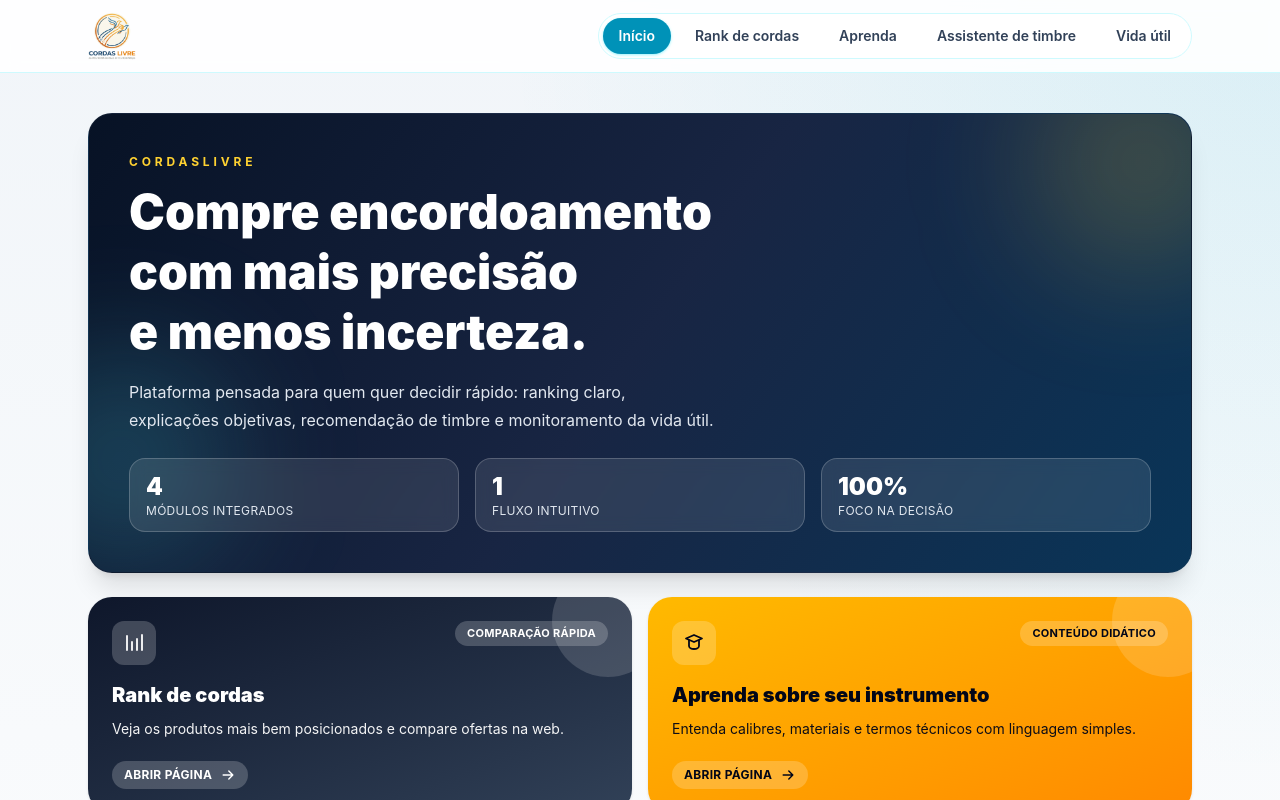
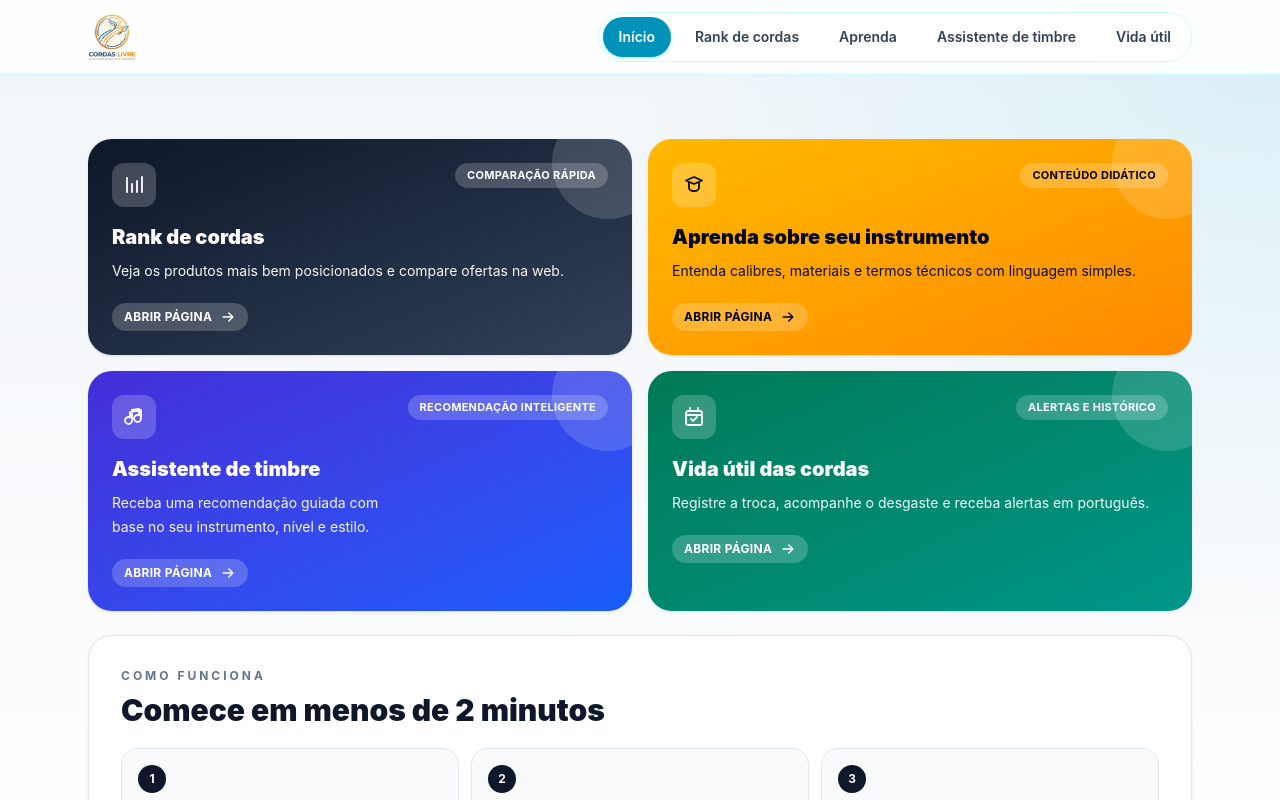
Before and after one commit to LucasEduardo2002/CordasLivre-front-end, a React (Vite) app: page / in a window 1280 px wide. Shown: the top 800 px of the page. Built offline with nearby package versions, Linux system fonts and the light colour scheme.

Commit message:
feat: implementa menu responsivo na navegação principal e remove seção desnecessária da HomePage

```diff
--- a/src/components/MainNav.tsx
+++ b/src/components/MainNav.tsx
@@ -1,28 +1,73 @@
+import { useState } from 'react';
 import { NavLink } from 'react-router-dom';
 
-const navBase = 'whitespace-nowrap rounded-full px-3 py-2 text-xs font-semibold transition sm:px-4 sm:text-sm';
+const navBase = 'rounded-full px-4 py-2.5 text-sm font-semibold transition';
 
 const navItem = ({ isActive }: { isActive: boolean }) =>
   `${navBase} ${isActive ? 'bg-cyan-600 text-white shadow-sm shadow-cyan-200' : 'text-slate-700 hover:bg-cyan-50 hover:text-cyan-900'}`;
 
+type NavLinkItem = {
+  to: string;
+  label: string;
+  end?: boolean;
+};
+
+const navLinks: NavLinkItem[] = [
+  { to: '/', label: 'Início', end: true },
+  { to: '/rank', label: 'Rank de cordas' },
+  { to: '/aprenda', label: 'Aprenda' },
+  { to: '/assistente-de-timbre', label: 'Assistente de timbre' },
+  { to: '/vida-util', label: 'Vida útil' },
+];
+
 export function MainNav() {
+  const [isMobileMenuOpen, setIsMobileMenuOpen] = useState(false);
+
   return (
-    <nav className="flex w-full items-center gap-2 overflow-x-auto rounded-full border border-cyan-100 bg-white/90 p-1 backdrop-blur sm:w-auto sm:flex-wrap sm:overflow-visible">
-      <NavLink to="/" end className={navItem}>
-        Início
-      </NavLink>
-      <NavLink to="/rank" className={navItem}>
-        Rank de cordas
-      </NavLink>
-      <NavLink to="/aprenda" className={navItem}>
-        Aprenda
-      </NavLink>
-      <NavLink to="/assistente-de-timbre" className={navItem}>
-        Assistente de timbre
-      </NavLink>
-      <NavLink to="/vida-util" className={navItem}>
-        Vida útil
-      </NavLink>
-    </nav>
+    <div className="relative w-full sm:w-auto">
+      <button
+        type="button"
+        onClick={() => setIsMobileMenuOpen((current) => !current)}
+        className="flex w-full items-center justify-between rounded-2xl border border-cyan-100 bg-white/95 px-4 py-3 text-left text-sm font-semibold text-slate-800 shadow-sm backdrop-blur sm:hidden"
+        aria-expanded={isMobileMenuOpen}
+        aria-controls="main-nav-mobile-panel"
+      >
+        <span>Menu</span>
+        <span className="text-lg leading-none text-cyan-700">{isMobileMenuOpen ? '−' : '+'}</span>
+      </button>
+
+      <nav className="hidden flex-wrap items-center gap-2 rounded-full border border-cyan-100 bg-white/90 p-1 backdrop-blur sm:flex">
+        {navLinks.map((item) => (
+          <NavLink key={item.to} to={item.to} end={item.end} className={navItem}>
+            {item.label}
+          </NavLink>
+        ))}
+      </nav>
+
+      {isMobileMenuOpen && (
+        <div
+          id="main-nav-mobile-panel"
+          className="absolute right-0 top-full z-30 mt-3 w-[min(92vw,24rem)] rounded-3xl border border-cyan-100 bg-white p-3 shadow-2xl shadow-slate-200 sm:hidden"
+        >
+          <div className="grid gap-2">
+            {navLinks.map((item) => (
+              <NavLink
+                key={item.to}
+                to={item.to}
+                end={item.end}
+                onClick={() => setIsMobileMenuOpen(false)}
+                className={({ isActive }) =>
+                  `${navBase} block w-full text-center ${
+                    isActive ? 'bg-cyan-600 text-white shadow-sm shadow-cyan-200' : 'bg-cyan-50 text-slate-800 hover:bg-cyan-100 hover:text-cyan-900'
+                  }`
+                }
+              >
+                {item.label}
+              </NavLink>
+            ))}
+          </div>
+        </div>
+      )}
+    </div>
   );
 }
--- a/src/pages/HomePage.tsx
+++ b/src/pages/HomePage.tsx
@@ -90,33 +90,6 @@ const quickFlow = [
 export function HomePage() {
   return (
     <main className="mx-auto w-full max-w-6xl px-4 py-6 md:px-6 md:py-10">
-      <section className="cl-fade-up relative overflow-hidden rounded-3xl border border-slate-700/20 bg-[linear-gradient(125deg,_rgba(7,18,37,1),_rgba(24,37,67,1),_rgba(9,53,88,1))] p-5 text-white shadow-xl sm:p-6 md:p-10">
-        <div className="pointer-events-none absolute -right-16 -top-16 h-56 w-56 rounded-full bg-amber-300/20 blur-3xl" />
-        <div className="pointer-events-none absolute -left-20 bottom-0 h-56 w-56 rounded-full bg-cyan-300/20 blur-3xl" />
-
-        <p className="relative z-10 text-xs font-bold uppercase tracking-[0.32em] text-amber-300">CordasLivre</p>
-        <h1 className="cl-text-balance relative z-10 mt-3 max-w-3xl text-3xl font-black leading-tight sm:text-4xl md:text-5xl">
-          Compre encordoamento com mais precisão e menos incerteza.
-        </h1>
-        <p className="cl-text-balance relative z-10 mt-4 max-w-2xl text-sm leading-6 text-slate-200 sm:text-[15px] md:text-base md:leading-7">
-          Plataforma pensada para quem quer decidir rápido: ranking claro, explicações objetivas, recomendação de timbre e monitoramento da vida útil.
-        </p>
-
-        <div className="relative z-10 mt-6 grid gap-3 sm:grid-cols-3 md:gap-4">
-          <div className="rounded-2xl border border-white/20 bg-white/10 px-4 py-3 backdrop-blur">
-            <p className="text-2xl font-black text-white">4</p>
-            <p className="text-xs uppercase tracking-wide text-slate-200">módulos integrados</p>
-          </div>
-          <div className="rounded-2xl border border-white/20 bg-white/10 px-4 py-3 backdrop-blur">
-            <p className="text-2xl font-black text-white">1</p>
-            <p className="text-xs uppercase tracking-wide text-slate-200">fluxo intuitivo</p>
-          </div>
-          <div className="rounded-2xl border border-white/20 bg-white/10 px-4 py-3 backdrop-blur">
-            <p className="text-2xl font-black text-white">100%</p>
-            <p className="text-xs uppercase tracking-wide text-slate-200">foco na decisão</p>
-          </div>
-        </div>
-      </section>
 
       <section className="mt-6 grid gap-4 sm:grid-cols-2">
         {cards.map((card, index) => (
```
